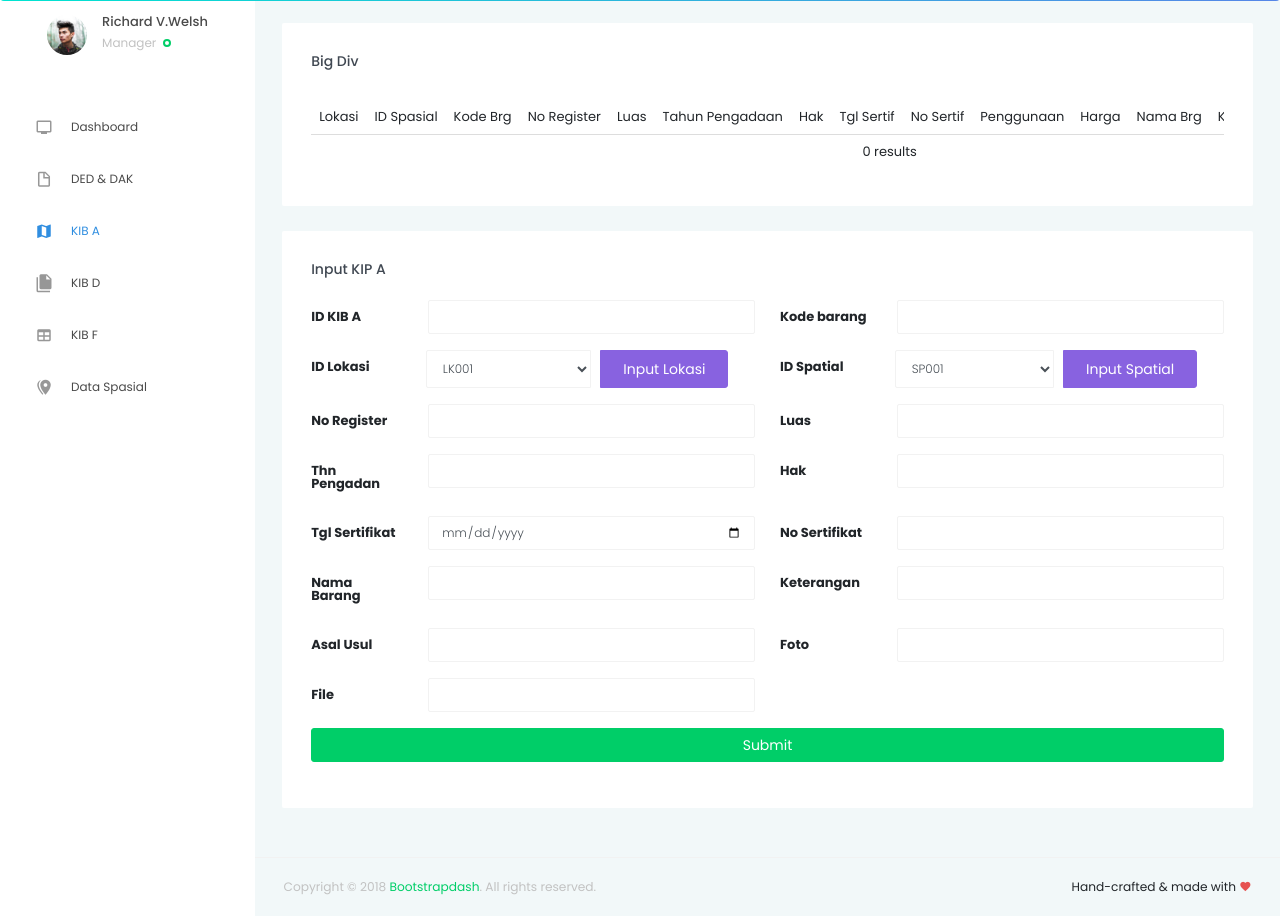
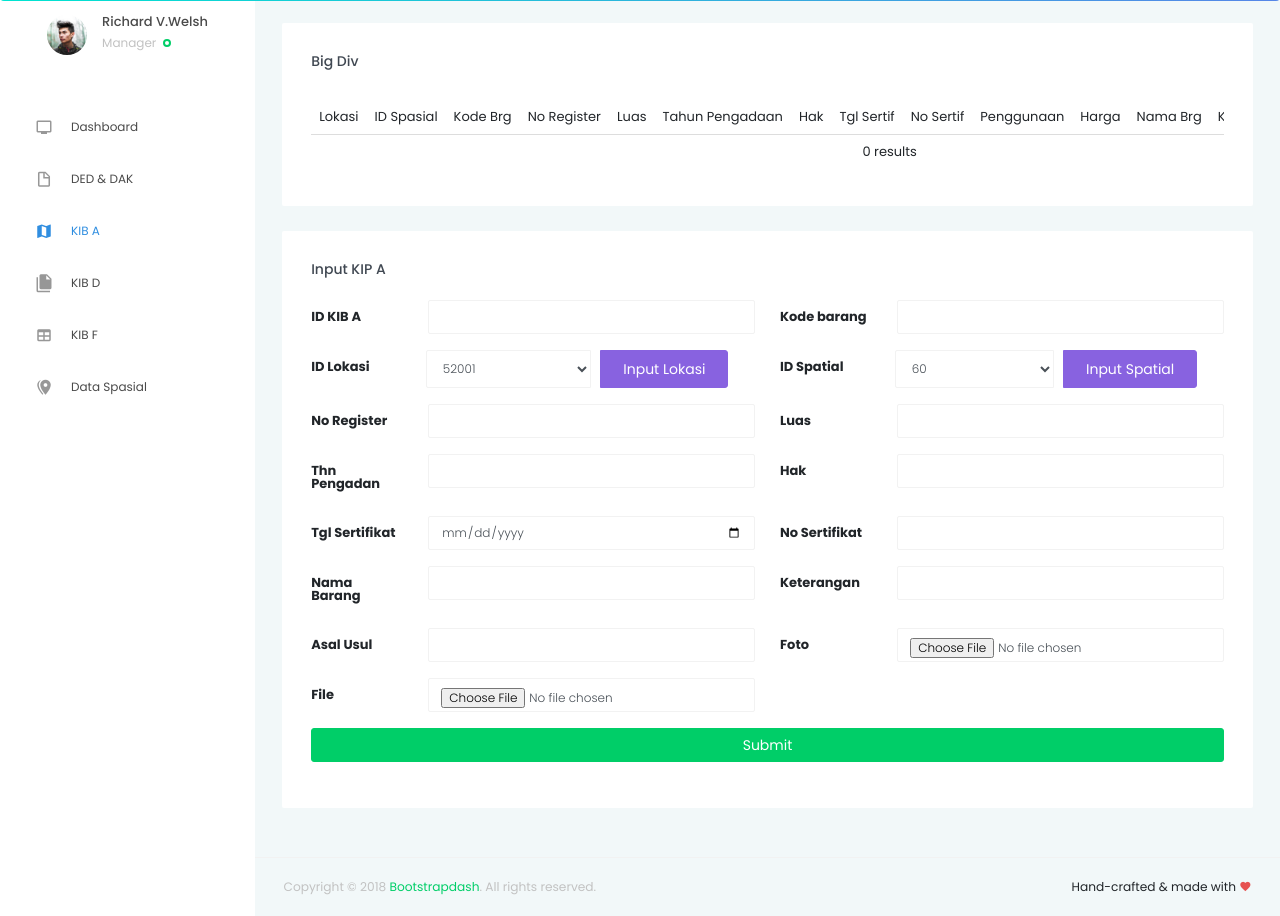
Before and after one commit to regawarp/SisfoInvenAset, a PHP site: page /link/admin/kiba_home.php in a window 1280 px wide. Shown: the part 64-980 px from the top of the page. Run offline with PHP 8.4, Linux system fonts and the light colour scheme; the visitor is signed in with stand-in values (Sample User, id 1); data that the repository does not hold is empty; some libraries are stand-ins or nearby versions.

Commit message:
Update kiba_home.php

```diff
--- a/link/admin/kiba_home.php
+++ b/link/admin/kiba_home.php
@@ -225,7 +225,7 @@ if (isset($_SESSION['user_id'])) {
 							<div class="card">
 								<div class="card-body">
 									<h4 class="card-title">Input KIP A</h4>
-									<form class="form-sample">
+									<form class="form-sample" action="../process.php?process=insert-kiba" enctype="multipart/form-data" method="post">
 										<div class="row">
 											<div class="col-md-6">
 												<div class="form-group row">
@@ -250,8 +250,8 @@ if (isset($_SESSION['user_id'])) {
 													<label class="col-sm-3 col-form-label">ID Lokasi</label>
 													<div class="input-group col-sm-8">
 														<select name="idlokasi" class="form-control" style="margin: 0px 10px;">
-															<option>LK001</option>
-															<option>LK002</option>
+															<option>52001</option>
+															<option>52002</option>
 														</select>
 														<span class="input-group-append">
 															<button class="file-upload-browse btn btn-info" type="button">Input Lokasi</button>
@@ -264,8 +264,7 @@ if (isset($_SESSION['user_id'])) {
 													<label class="col-sm-3 col-form-label">ID Spatial</label>
 													<div class="input-group col-sm-8">
 														<select name="iddataspa" class="form-control" style="margin: 0px 10px;">
-															<option>SP001</option>
-															<option>SP002</option>
+															<option>60</option>
 														</select>
 														<span class="input-group-append">
 															<button class="file-upload-browse btn btn-info" type="button">Input Spatial</button>
@@ -359,7 +358,7 @@ if (isset($_SESSION['user_id'])) {
 												<div class="form-group row">
 													<label class="col-sm-3 col-form-label">Foto</label>
 													<div class="col-sm-9">
-														<input type="text" class="form-control" name="foto" />
+														<input type="file" class="form-control" name="foto" />
 													</div>
 												</div>
 											</div>
@@ -369,7 +368,7 @@ if (isset($_SESSION['user_id'])) {
 												<div class="form-group row">
 													<label class="col-sm-3 col-form-label">File</label>
 													<div class="col-sm-9">
-														<input type="text" class="form-control" name="file" />
+														<input type="file" class="form-control" name="file" />
 													</div>
 												</div>
 											</div>
```
